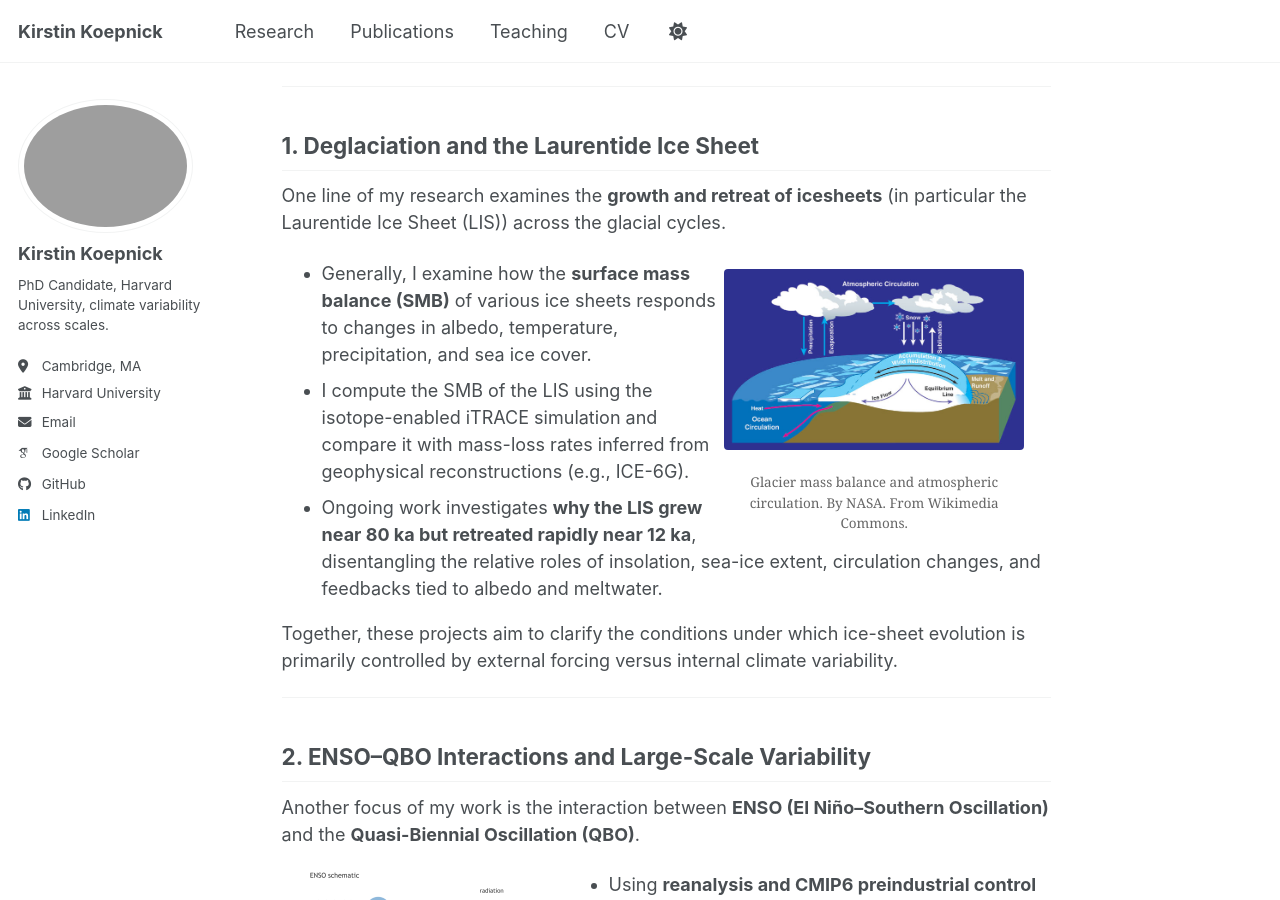
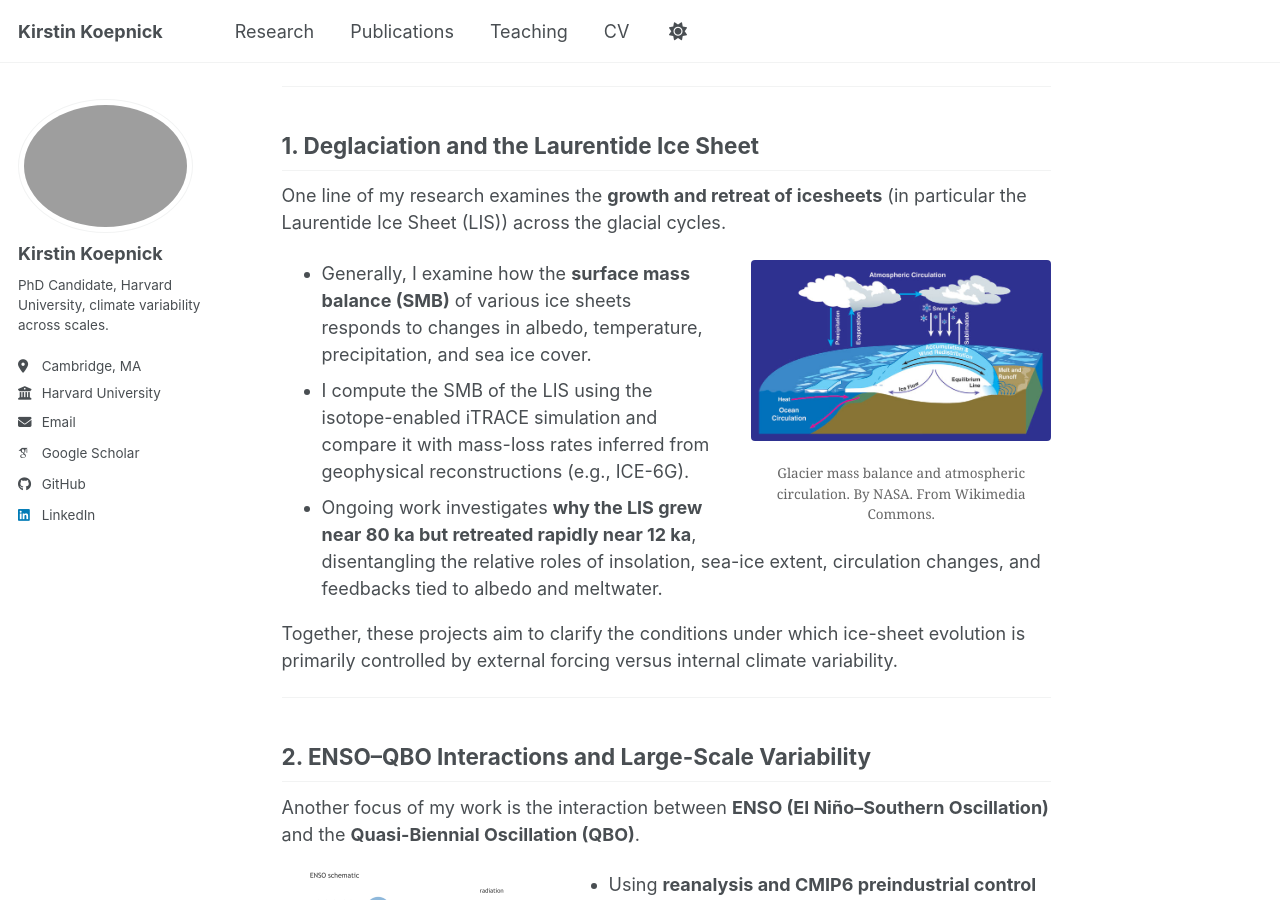
Before and after one commit to kirstinkoepnick/kirstinkoepnick.github.io, a Jekyll site: the page built from _pages/research.md, in a window 1280 px wide and 900 px high, scrolled down 366 px. Built offline with Jekyll 4.4.1, drawn with Linux system fonts in a browser that asks for light colours; some web fonts are replaced; a script bundle is joined from its source files by our own code; library files that are not in the unit come from our copies.

Commit message:
Update research.md

```diff
--- a/_pages/research.md
+++ b/_pages/research.md
@@ -16,7 +16,7 @@ A common thread in my work is the use of **model hierarchies**: pairing complex
 
 One line of my research examines the **growth and retreat of icesheets** (in particular the Laurentide Ice Sheet (LIS)) across the glacial cycles.
 
-<figure style="float:right; width:40%; max-width:300px; margin:0.5rem 1.5rem 0 0; text-align:center;">
+<figure style="float:right; width:40%; max-width:300px; margin:0 0 0.5rem 2rem; text-align:center;">
 
   <img src="/images/smb_schematic.png" alt="Glacier mass balance schematic" style="width:100%; height:auto;">
 
```
